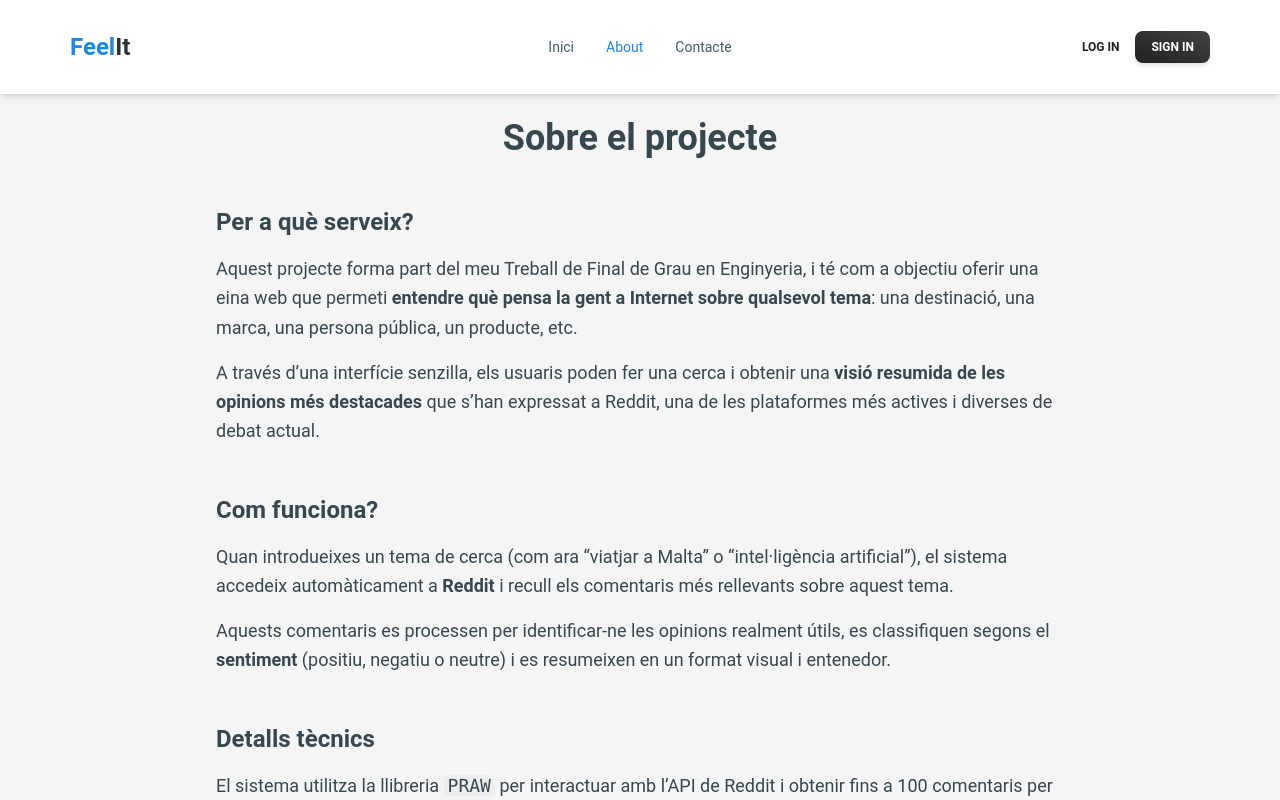
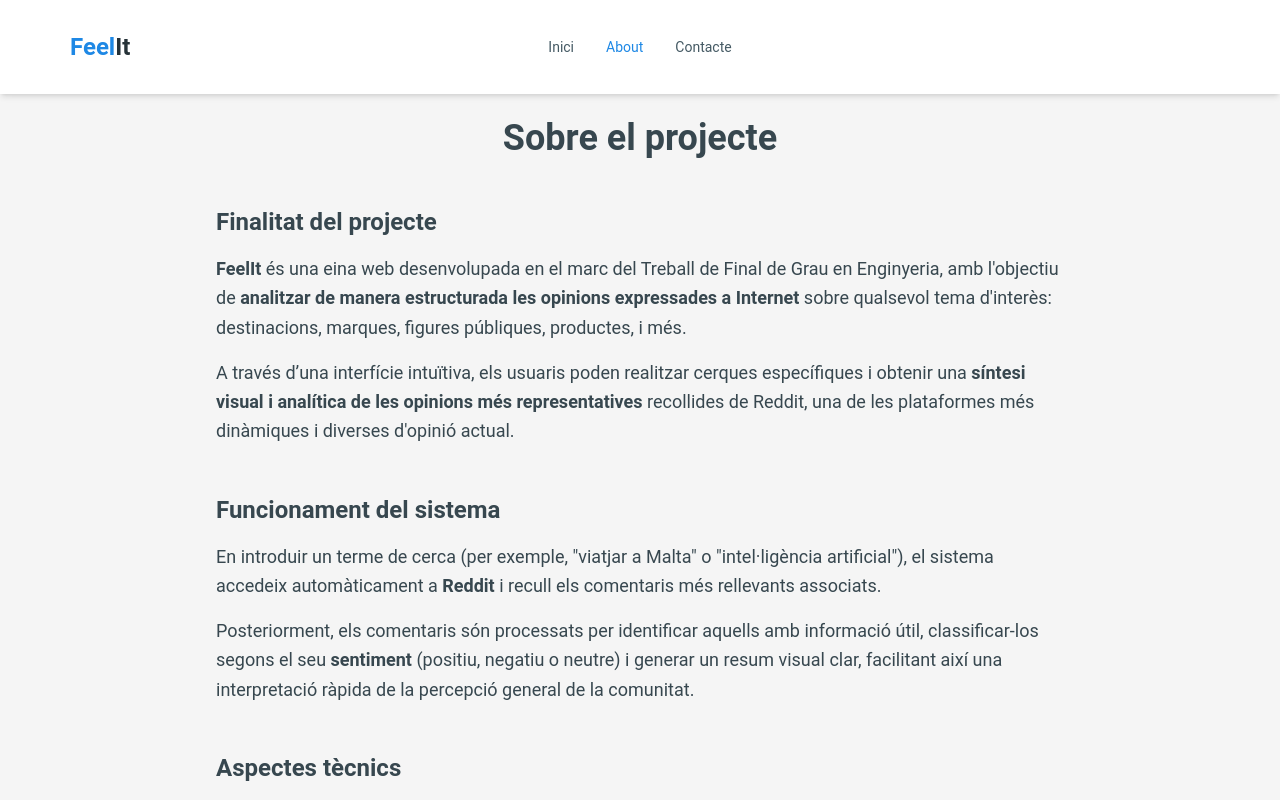
Before and after one commit to ppolsii/feelit-project, a React (Vite) app: page /about in a window 1280 px wide. Built offline with nearby package versions, Linux system fonts and the light colour scheme.

Commit message:
Navbar modification

```diff
--- a/src/Components/Layout/navbarUtils.jsx
+++ b/src/Components/Layout/navbarUtils.jsx
@@ -99,13 +99,16 @@ export function getAuthButtons(isAuthenticated, setIsAuthenticated, navigate) {
 
   // If user is not logged in
   return (
+
     <>
+    {/*
       <Button variant="text" size="sm">
         <NavLink className="hover:text-blue-500">Log In</NavLink>
       </Button>
       <Button variant="gradient" size="sm">
         <NavLink className="text-white">Sign In</NavLink>
       </Button>
+    */}
     </>
   );
 }
--- a/src/Pages/About.jsx
+++ b/src/Pages/About.jsx
@@ -6,7 +6,6 @@ import fons from "../Assets/Fondo2.jpg";
 export default function About() {
   return (
     <div className="min-h-screen bg-gray-100">
-
       <Helmet>
         <title>Sobre el projecte - FeelIt</title>
       </Helmet>
@@ -16,54 +15,54 @@ export default function About() {
 
         {/* Introducció */}
         <section className="space-y-4">
-          <h2 className="text-2xl font-semibold">Per a què serveix?</h2>
+          <h2 className="text-2xl font-semibold">Finalitat del projecte</h2>
           <p className="text-lg leading-relaxed">
-            Aquest projecte forma part del meu Treball de Final de Grau en Enginyeria, i té com a objectiu oferir una eina web que permeti
-            <strong> entendre què pensa la gent a Internet sobre qualsevol tema</strong>: una destinació, una marca, una persona pública, un producte, etc.
+            <strong>FeelIt</strong> és una eina web desenvolupada en el marc del Treball de Final de Grau en Enginyeria, amb l'objectiu de
+            <strong> analitzar de manera estructurada les opinions expressades a Internet</strong> sobre qualsevol tema d'interès: destinacions, marques, figures públiques, productes, i més.
           </p>
           <p className="text-lg leading-relaxed">
-            A través d’una interfície senzilla, els usuaris poden fer una cerca i obtenir una
-            <strong> visió resumida de les opinions més destacades</strong> que s’han expressat a Reddit, una de les plataformes més actives i diverses de debat actual.
+            A través d’una interfície intuïtiva, els usuaris poden realitzar cerques específiques i obtenir una
+            <strong> síntesi visual i analítica de les opinions més representatives</strong> recollides de Reddit, una de les plataformes més dinàmiques i diverses d'opinió actual.
           </p>
         </section>
 
         {/* Funcionament */}
         <section className="space-y-4">
-          <h2 className="text-2xl font-semibold">Com funciona?</h2>
+          <h2 className="text-2xl font-semibold">Funcionament del sistema</h2>
           <p className="text-lg leading-relaxed">
-            Quan introdueixes un tema de cerca (com ara “viatjar a Malta” o “intel·ligència artificial”), el sistema accedeix automàticament a
-            <strong> Reddit</strong> i recull els comentaris més rellevants sobre aquest tema.
+            En introduir un terme de cerca (per exemple, "viatjar a Malta" o "intel·ligència artificial"), el sistema accedeix automàticament a
+            <strong> Reddit</strong> i recull els comentaris més rellevants associats.
           </p>
           <p className="text-lg leading-relaxed">
-            Aquests comentaris es processen per identificar-ne les opinions realment útils, es classifiquen segons el
-            <strong> sentiment</strong> (positiu, negatiu o neutre) i es resumeixen en un format visual i entenedor.
+            Posteriorment, els comentaris són processats per identificar aquells amb informació útil, classificar-los segons el seu
+            <strong> sentiment</strong> (positiu, negatiu o neutre) i generar un resum visual clar, facilitant així una interpretació ràpida de la percepció general de la comunitat.
           </p>
         </section>
 
         {/* Detalls tècnics */}
         <section className="space-y-4">
-          <h2 className="text-2xl font-semibold">Detalls tècnics</h2>
+          <h2 className="text-2xl font-semibold">Aspectes tècnics</h2>
           <p className="text-lg leading-relaxed">
-            El sistema utilitza la llibreria <code className="bg-gray-200 px-1 rounded">PRAW</code> per interactuar amb l’API de Reddit i obtenir fins a 100 comentaris per cerca.
-            Aquests comentaris passen per un model <strong>DistilBERT</strong> que filtra la informació no rellevant mitjançant
-            <strong> transfer learning</strong> amb dades prèviament etiquetades.
+            La plataforma utilitza <code className="bg-gray-200 px-1 rounded">PRAW</code> per interactuar amb l'API de Reddit i obtenir fins a 100 comentaris rellevants per cada cerca.
+            Aquests comentaris són analitzats mitjançant un model d'
+            <strong>intel·ligència artificial</strong> (<strong>DistilBERT</strong>), aplicant tècniques de <strong>transfer learning</strong> per filtrar la informació no pertinent.
           </p>
           <p className="text-lg leading-relaxed">
-            Per millorar l’anàlisi, també s’integra l’API de <strong>ChatGPT</strong>, que permet identificar sentiments i generar
-            <strong> resums textuals clars</strong>. Els resultats es mostren dins d’una aplicació web desenvolupada amb
-            <strong> React + TailwindCSS</strong>, pensada per a ser accessible i escalable.
+            Per optimitzar l'anàlisi de sentiments i millorar els resums generats, s'integra l'<strong>API de ChatGPT</strong>.
+            Tot el sistema està implementat amb <strong>React</strong> i <strong>TailwindCSS</strong> al frontend, assegurant una experiència fluida, escalable i accessible per a tot tipus d'usuaris.
           </p>
         </section>
 
         {/* Motivació */}
         <section className="space-y-4">
-          <h2 className="text-2xl font-semibold">Motivació</h2>
+          <h2 className="text-2xl font-semibold">Motivació i propòsit</h2>
           <p className="text-lg leading-relaxed">
-            En un moment on les xarxes socials són plenes d’opinions, però també de soroll i desinformació, aquest projecte busca oferir una eina clara per
-            <strong> veure el que pensa la comunitat de manera estructurada i útil</strong>.
+            En un entorn digital saturat d'informació, opinions i continguts sovint dispersos, <strong>FeelIt</strong> pretén ser una eina útil per
+            <strong> capturar i estructurar l’opinió col·lectiva de manera clara i fiable</strong>.
           </p>
           <p className="text-lg leading-relaxed">
-            El repte tècnic ha estat combinar la captació de dades, el processament lingüístic i la visualització intuïtiva, aprenent a integrar tecnologies diverses i a fer-les accessibles a qualsevol usuari.
+            El projecte representa també un repte tecnològic: integrar l'extracció de dades, el processament lingüístic i la visualització gràfica,
+            combinant diferents tecnologies avançades en un sol servei orientat a l'usuari.
           </p>
         </section>
 
```
